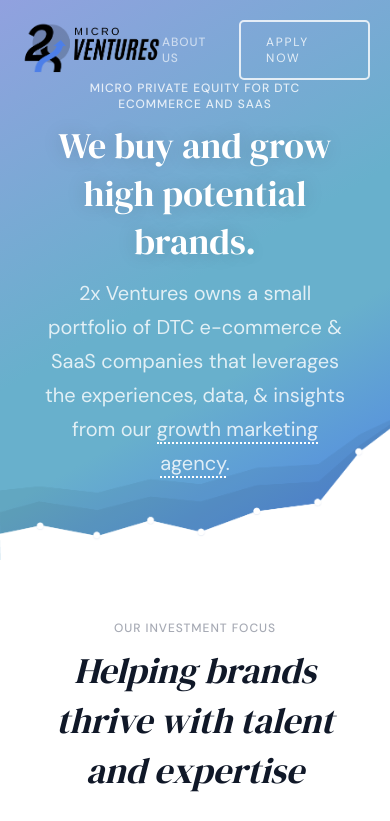
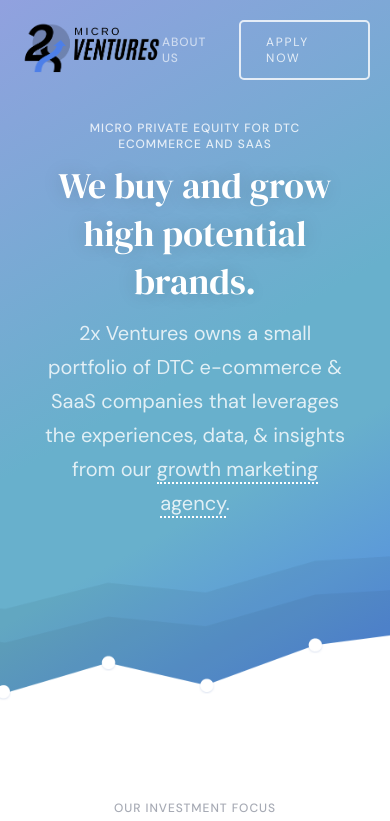
Before and after one commit to jtcchan/2x-ventures, a Next.js app: page / in a window 390 px wide. Shown: the top 821 px of the page. Built offline with nearby package versions, Linux system fonts and the light colour scheme.

Commit message:
Fix hero responsive spacing to prevent backdrop overlap

```diff
--- /dev/null
+++ b/components/Hero.module.css
@@ -0,0 +1,33 @@
+.hero {
+  background:
+    url('/backdrop.png') no-repeat 50% 100% / min(1300px, 100%) auto,
+    linear-gradient(150deg, #91a1df, #68b0cc 50%, #68b0cc 65%, #4d7fe8);
+}
+
+@media (max-width: 1440px) {
+  .hero {
+    background-position: 50% 100%, 0 0;
+    background-size: min(1200px, 100%) auto, auto;
+  }
+}
+
+@media (max-width: 1024px) {
+  .hero {
+    background-position: 50% 100%, 0 0;
+    background-size: min(1000px, 130%) auto, auto;
+  }
+}
+
+@media (max-width: 768px) {
+  .hero {
+    background-position: 50% 100%, 0 0;
+    background-size: min(900px, 170%) auto, auto;
+  }
+}
+
+@media (max-width: 390px) {
+  .hero {
+    background-position: 50% 100%, 0 0;
+    background-size: min(760px, 210%) auto, auto;
+  }
+}
--- a/components/Hero.tsx
+++ b/components/Hero.tsx
@@ -1,16 +1,10 @@
 import Link from 'next/link'
+import styles from './Hero.module.css'
 
 export default function Hero() {
   return (
     <section
-      className="relative min-h-[400px] lg:min-h-[660px] lg:h-screen flex flex-col justify-center overflow-hidden px-5 sm:px-6 lg:px-8 pt-[80px] pb-[80px] text-white"
-      style={{
-        background: 'linear-gradient(150deg, #91a1df, #68b0cc 50%, #68b0cc 65%, #4d7fe8)',
-        backgroundImage: 'url("/backdrop.png"), linear-gradient(150deg, #91a1df, #68b0cc 50%, #68b0cc 65%, #4d7fe8)',
-        backgroundPosition: '50% 100%, 0 0',
-        backgroundRepeat: 'no-repeat, repeat',
-        backgroundSize: 'contain, auto'
-      }}
+      className={`${styles.hero} relative min-h-[560px] lg:min-h-[660px] lg:h-screen flex flex-col justify-start lg:justify-center overflow-hidden px-5 sm:px-6 lg:px-8 pt-[120px] lg:pt-[80px] pb-[220px] lg:pb-[120px] text-white`}
     >
       <div className="w-[90%] sm:w-[80%] md:w-[70%] max-w-[1140px] mx-auto text-center">
         <p className="text-xs tracking-[0.08em] uppercase font-medium text-white/80 mb-[10px] max-w-[240px] mx-auto sm:max-w-none">
```
Also changed, not shown: 1 other file (tests, documents, lock files or other folders).
